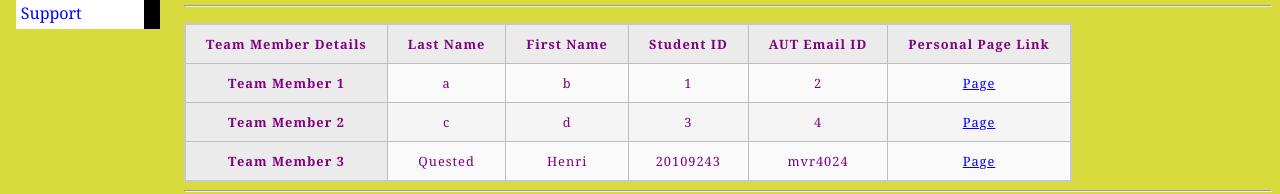
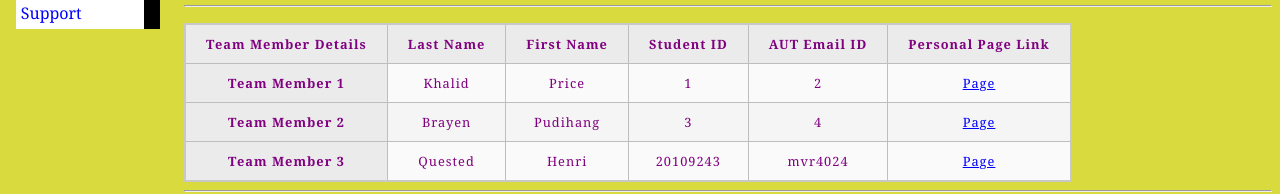
Before and after one commit to mvr4024/TEAM1406, a plain HTML site: page misc/ethics.html in a window 1280 px wide. Shown: the part 364-558 px from the top of the page. Drawn offline with Linux system fonts and the light colour scheme.

Commit message:
Update ethics.html

```diff
--- a/misc/ethics.html
+++ b/misc/ethics.html
@@ -44,16 +44,16 @@
 
 	<p align = "left"</p>
 	<tr><th scope="row">Team Member 1</th>
-		<td>a</td>
-		<td>b</td>
+		<td>Khalid</td>
+		<td>Price</td>
         <td>1</td>
 		<td>2</td>
 		<td><a href="team1.html">Page</a> </td>
    </tr>
 	<p align = "left"</p>
 	<tr><th scope="row">Team Member 2</th>
-        <td>c</td>
-		<td>d</td>
+        <td>Brayen</td>
+		<td>Pudihang</td>
         <td>3</td>
 		<td>4</td>
 		<td><a href="team2.html">Page</a> </td>
```
